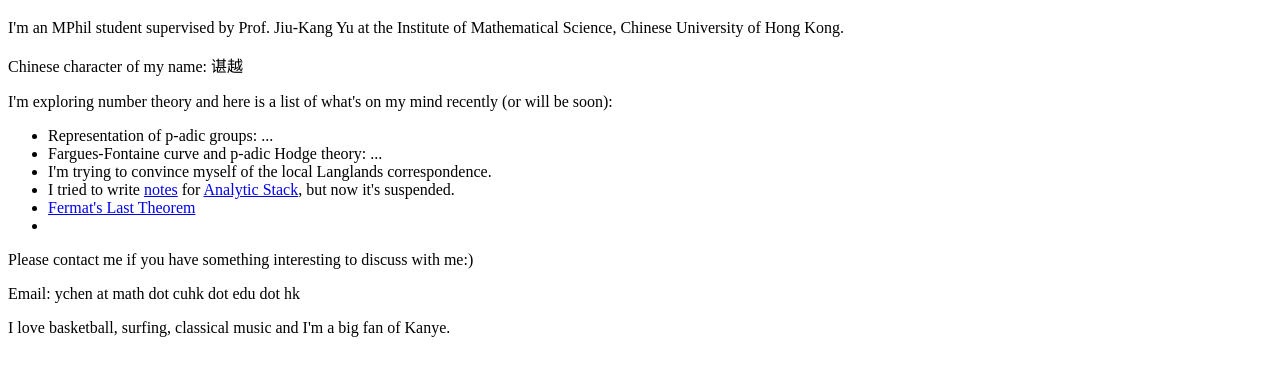
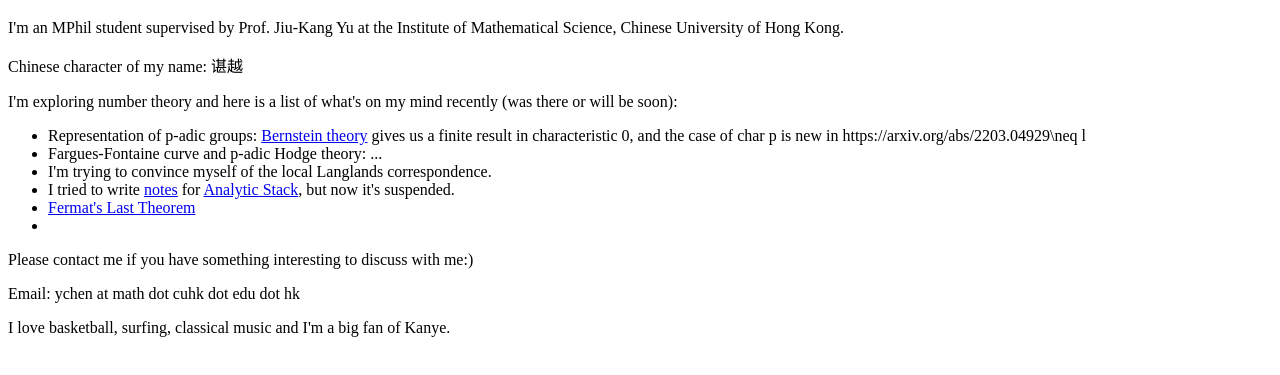
Before and after one commit to ChernYue0401/ChenYue-math.github.io, a plain HTML site: page index.html in a window 1280 px wide. Shown: the part 61-436 px from the top of the page. Drawn offline with Linux system fonts and the light colour scheme.

Commit message:
Update index.html

```diff
--- a/index.html
+++ b/index.html
@@ -9,9 +9,9 @@
     <h1>Chen Yue's Homepage</h1>
     <p>I'm an MPhil student supervised by Prof. Jiu-Kang Yu at the Institute of Mathematical Science, Chinese University of Hong Kong.</p>
     <p>Chinese character of my name: 谌越</p>
-    <p>I'm exploring number theory and here is a list of what's on my mind recently (or will be soon):</p>
+    <p>I'm exploring number theory and here is a list of what's on my mind recently (was there or will be soon):</p>
     <ul>
-        <li>Representation of p-adic groups: ...</li>
+        <li>Representation of p-adic groups: <a href="https://claudius-heyer.github.io/files/smooth.pdf">Bernstein theory</a> gives us a finite result in characteristic 0, and the case of char p is new in https://arxiv.org/abs/2203.04929\neq l</li>
         <li>Fargues-Fontaine curve and p-adic Hodge theory: ...</li>
         <li>I'm trying to convince myself of the local Langlands correspondence.</li>
         <li>I tried to write <a href="http://faculty.bicmr.pku.edu.cn/~lxiao/2020fall/2020fall.htm">notes</a> for <a href="https://www.youtube.com/playlist?list=PLx5f8IelFRgGmu6gmL-Kf_Rl_6Mm7juZO">Analytic Stack</a>, but now it's suspended.</li>
```
